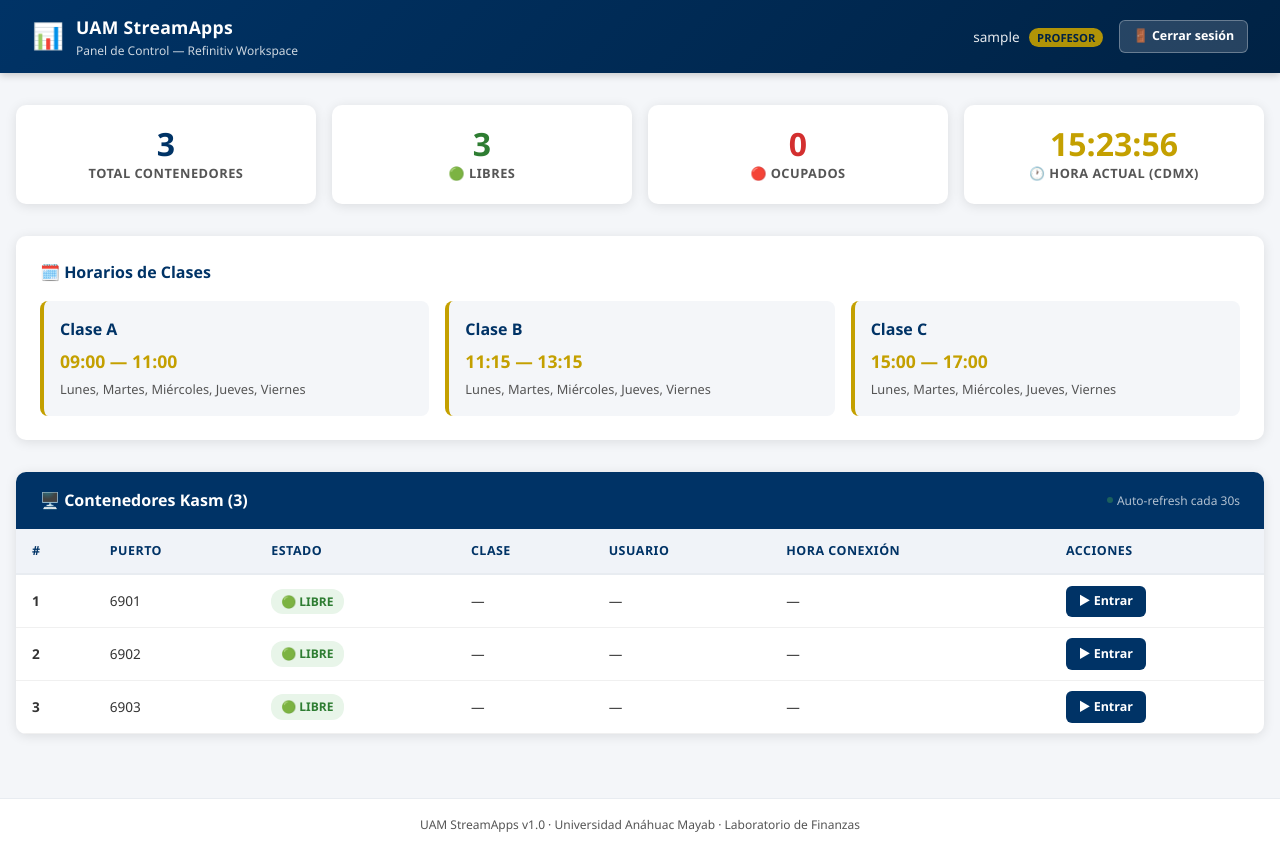
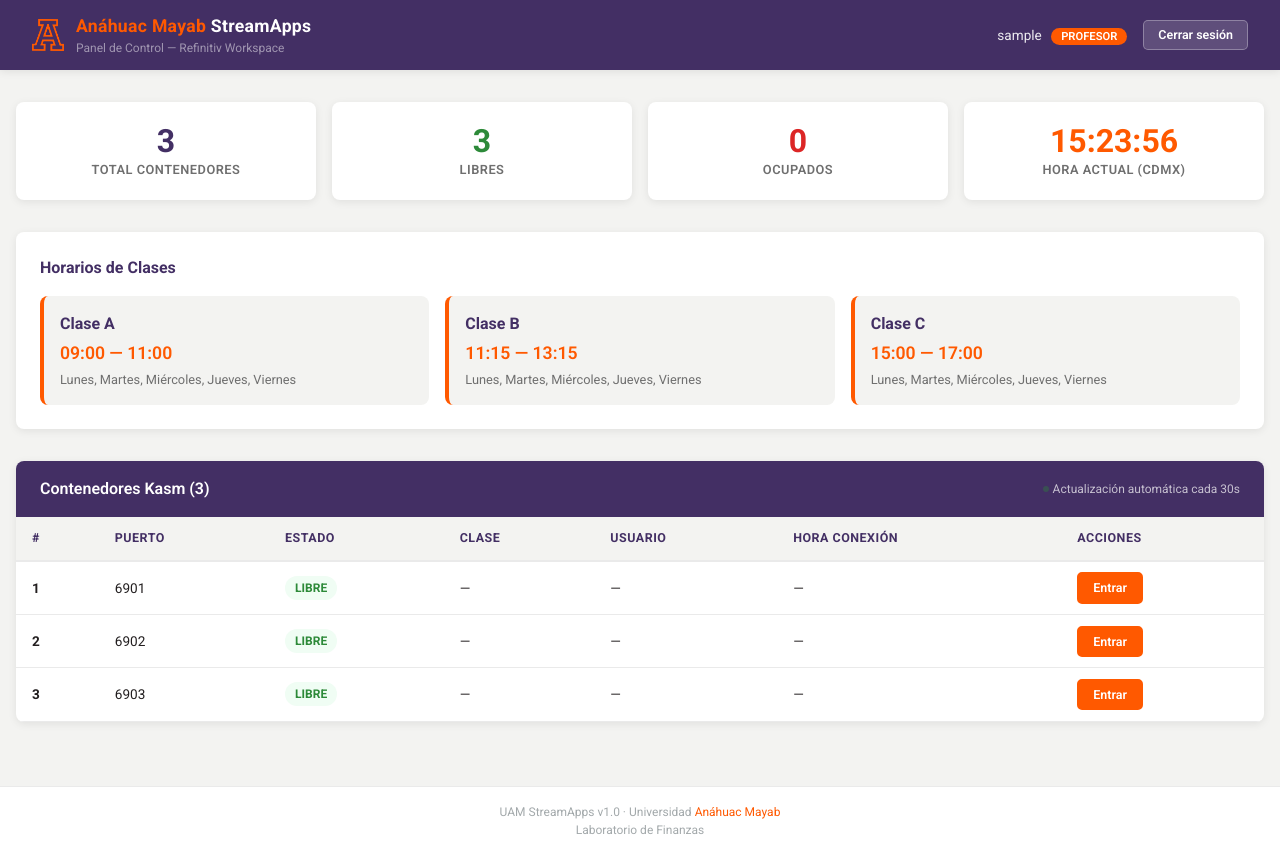
Before and after one commit to gvaldezr/uam-streamapps, a Flask app: page /dashboard in a window 1280 px wide. Before the commit the page ends 832 px from the top, so only its background shows below. Run offline with Flask 3, Linux system fonts and the light colour scheme; the visitor is signed in with stand-in values (Sample User, id 1).

Commit message:
feat: identidad Anáhuac Mayab, Nginx auth proxy, UI refinada

```diff
--- a/portal/static/style.css
+++ b/portal/static/style.css
@@ -1,29 +1,80 @@
 /* ============================================================
-   UAM StreamApps — Estilos base
-   Colores institucionales: Azul marino #003366, Dorado #C4A000
+   UAM StreamApps — Identidad Visual Anáhuac Mayab
+   Fuente de verdad: merida.anahuac.mx
+   Naranja #FF5900 | Púrpura #432F64 | Sharp-Bold + Roboto
+   Radius: 5px (botones) / 8px (cards) / 12px (modals)
    ============================================================ */
 
+@import url('https://fonts.googleapis.com/css2?family=Roboto:wght@300;400;500;600;700&display=swap');
+
+/* ---- Tokens de marca Anáhuac Mayab ---- */
 :root {
-    --azul-marino: #003366;
-    --azul-oscuro: #002244;
-    --azul-medio: #004488;
-    --dorado: #C4A000;
-    --dorado-claro: #D4B200;
-    --dorado-suave: #F5E6A3;
-    --gris-fondo: #f4f6f9;
-    --gris-claro: #e8ecf1;
-    --gris-texto: #555;
-    --blanco: #ffffff;
-    --rojo-error: #d32f2f;
-    --verde-ok: #2e7d32;
-    --verde-claro: #e8f5e9;
-    --rojo-claro: #fce4ec;
-    --sombra: 0 2px 12px rgba(0, 0, 0, 0.10);
-    --sombra-hover: 0 4px 20px rgba(0, 0, 0, 0.15);
-    --radio: 10px;
-    --transicion: all 0.2s ease;
+    --ana-primary: #FF5900;
+    --ana-primary-hover: #E04F00;
+    --ana-primary-light: #FFF6F1;
+    --ana-tertiary: #432F64;
+    --ana-tertiary-hover: #5D428C;
+    --ana-dark: #231F20;
+    --ana-gray: #6F6F6F;
+    --ana-gray-light: #F3F3F1;
+    --ana-inactive: #EAEAEA;
+    --ana-white: #FFFFFF;
+    --ana-black: #000000;
+    --ana-footer-gray: #A3A9AB;
+    --ana-error: #DC2626;
+    --ana-success: #2D8A39;
+    --ana-shadow: 0px 2px 8px rgba(0,0,0,0.08);
+    --ana-shadow-hover: 0px 4px 16px rgba(0,0,0,0.12);
+    --ana-radius-sm: 5px;
+    --ana-radius-md: 8px;
+    --ana-radius-lg: 12px;
+    --ana-radius-full: 9999px;
+    --ana-transition: all 0.2s ease;
 }
 
+/* ---- Dark Mode (prefers-color-scheme) ---- */
+@media (prefers-color-scheme: dark) {
+    :root {
+        --ana-dark: #F3F3F1;
+        --ana-gray: #A3A9AB;
+        --ana-gray-light: #1E1E1E;
+        --ana-inactive: #333333;
+        --ana-white: #121212;
+        --ana-primary-light: #2A1A10;
+        --ana-shadow: 0px 3px 8px rgba(0,0,0,0.6);
+        --ana-shadow-hover: 0px 6px 16px rgba(0,0,0,0.5);
+    }
+    body {
+        background: #0F0F0F;
+        color: #F3F3F1;
+    }
+    .login-card, .session-card, .stat-card, .table-card,
+    .horarios-panel, .horario-card {
+        background: #1E1E1E;
+    }
+    .form-group input {
+        background: #2A2A2A;
+        border-color: #444;
+        color: #F3F3F1;
+    }
+    .form-group input:focus {
+        border-color: var(--ana-primary);
+        box-shadow: 0 0 0 3px rgba(255,89,0,0.2);
+    }
+    thead th {
+        background: #2A2A2A;
+        color: var(--ana-primary);
+    }
+    tbody tr:hover {
+        background: #2A2A2A;
+    }
+    .footer {
+        background: #1E1E1E;
+        border-top-color: #333;
+    }
+}
+
+/* ---- Reset ---- */
 * {
     margin: 0;
     padding: 0;
@@ -31,11 +82,18 @@
 }
 
 body {
-    font-family: 'Segoe UI', -apple-system, BlinkMacSystemFont, 'Helvetica Neue', Arial, sans-serif;
-    background: var(--gris-fondo);
-    color: #333;
+    font-family: 'Roboto', -apple-system, BlinkMacSystemFont, 'Helvetica Neue', Arial, sans-serif;
+    background: var(--ana-gray-light);
+    color: var(--ana-dark);
     min-height: 100vh;
-    line-height: 1.6;
+    line-height: 1.5;
+    font-size: 16px;
+    font-weight: 400;
+}
+
+h1, h2, h3, h4, h5, h6 {
+    font-family: 'Roboto', sans-serif;
+    font-weight: 700;
 }
 
 /* ---- Layout general ---- */
@@ -57,13 +115,13 @@ body {
 /* ---- Header / Navbar ---- */
 
 .navbar {
-    background: linear-gradient(135deg, var(--azul-marino), var(--azul-oscuro));
-    color: var(--blanco);
+    background: var(--ana-tertiary);
+    color: #FFFFFF;
     padding: 0.8rem 2rem;
     display: flex;
     align-items: center;
     justify-content: space-between;
-    box-shadow: 0 2px 8px rgba(0,0,0,0.2);
+    box-shadow: var(--ana-shadow);
     position: sticky;
     top: 0;
     z-index: 100;
@@ -74,23 +132,31 @@ body {
     align-items: center;
     gap: 0.75rem;
     text-decoration: none;
-    color: var(--blanco);
+    color: #FFFFFF;
 }
 
 .navbar-brand .logo-icon {
-    font-size: 1.6rem;
+    width: 32px;
+    height: auto;
 }
 
 .navbar-brand h1 {
     font-size: 1.1rem;
-    font-weight: 600;
+    font-weight: 700;
     letter-spacing: 0.3px;
+    color: #FFFFFF;
+}
+
+.navbar-brand .brand-name {
+    color: var(--ana-primary);
+    font-weight: 700;
 }
 
 .navbar-brand .subtitle {
     font-size: 0.75rem;
-    opacity: 0.8;
+    opacity: 0.7;
     font-weight: 400;
+    color: rgba(255,255,255,0.7);
 }
 
 .navbar-right {
@@ -101,88 +167,89 @@ body {
 
 .navbar-user {
     font-size: 0.85rem;
-    opacity: 0.9;
+    color: rgba(255,255,255,0.9);
 }
 
 .navbar-user .rol-badge {
-    background: var(--dorado);
-    color: var(--azul-oscuro);
-    padding: 2px 8px;
-    border-radius: 12px;
+    background: var(--ana-primary);
+    color: #FFFFFF;
+    padding: 2px 10px;
+    border-radius: var(--ana-radius-full);
     font-size: 0.7rem;
-    font-weight: 700;
+    font-weight: 600;
     text-transform: uppercase;
     margin-left: 6px;
 }
 
 /* ---- Botones ---- */
+/* Jerarquía: Primary (naranja) > Secondary (outline) > Muted (gris) */
 
 .btn {
     display: inline-flex;
     align-items: center;
+    justify-content: center;
     gap: 0.4rem;
-    padding: 0.5rem 1.2rem;
+    padding: 10px 24px;
     border: none;
-    border-radius: 6px;
-    font-size: 0.85rem;
+    border-radius: var(--ana-radius-sm);
+    font-family: 'Roboto', sans-serif;
+    font-size: 0.9rem;
     font-weight: 600;
     cursor: pointer;
     text-decoration: none;
-    transition: var(--transicion);
+    transition: var(--ana-transition);
     white-space: nowrap;
+    line-height: 1.4;
 }
 
-.btn-primary {
-    background: var(--azul-marino);
-    color: var(--blanco);
+/* Primary: naranja sólido, texto blanco — acción principal */
+.btn-primary,
+.btn-gold {
+    background: var(--ana-primary);
+    color: #FFFFFF;
+    border: 2px solid var(--ana-primary);
+}
+.btn-primary:hover,
+.btn-gold:hover {
+    background: var(--ana-primary-hover);
+    border-color: var(--ana-primary-hover);
+    box-shadow: var(--ana-shadow-hover);
 }
 
-.btn-primary:hover {
-    background: var(--azul-medio);
-    box-shadow: var(--sombra-hover);
+/* Outline: borde naranja, fondo transparente — acción secundaria */
+.btn-outline {
+    background: transparent;
+    border: 2px solid var(--ana-primary);
+    color: var(--ana-primary);
+}
+.btn-outline:hover {
+    background: var(--ana-primary-light);
 }
 
-.btn-gold {
-    background: var(--dorado);
-    color: var(--azul-oscuro);
+/* Muted/Danger: gris sutil — acción destructiva (no compite con primary) */
+.btn-danger {
+    background: transparent;
+    border: 2px solid var(--ana-inactive);
+    color: var(--ana-gray);
+}
+.btn-danger:hover {
+    background: #FEF2F2;
+    border-color: var(--ana-error);
+    color: var(--ana-error);
 }
 
-.btn-gold:hover {
-    background: var(--dorado-claro);
-    box-shadow: var(--sombra-hover);
-}
-
-.btn-danger {
-    background: var(--rojo-error);
-    color: var(--blanco);
-}
-
-.btn-danger:hover {
-    background: #b71c1c;
-}
-
-.btn-outline {
-    background: transparent;
-    border: 2px solid var(--azul-marino);
-    color: var(--azul-marino);
-}
-
-.btn-outline:hover {
-    background: var(--azul-marino);
-    color: var(--blanco);
-}
-
+/* Small variant */
 .btn-sm {
-    padding: 0.35rem 0.8rem;
+    padding: 5px 14px;
     font-size: 0.78rem;
 }
 
+/* Logout en navbar */
 .btn-logout {
     background: rgba(255,255,255,0.15);
-    color: var(--blanco);
+    color: #FFFFFF;
     border: 1px solid rgba(255,255,255,0.3);
 }
-
 .btn-logout:hover {
     background: rgba(255,255,255,0.25);
 }
@@ -362,59 +437,59 @@ body {
 }
 
 .stat-card {
-    background: var(--blanco);
-    border-radius: var(--radio);
+    background: var(--ana-white);
+    border-radius: var(--ana-radius-md);
     padding: 1.25rem;
-    box-shadow: var(--sombra);
+    box-shadow: var(--ana-shadow);
     text-align: center;
-    transition: var(--transicion);
+    transition: var(--ana-transition);
 }
 
 .stat-card:hover {
-    box-shadow: var(--sombra-hover);
+    box-shadow: var(--ana-shadow-hover);
     transform: translateY(-2px);
 }
 
 .stat-card .stat-number {
     font-size: 2rem;
     font-weight: 800;
-    color: var(--azul-marino);
+    color: var(--ana-tertiary);
     line-height: 1.2;
 }
 
 .stat-card .stat-label {
     font-size: 0.8rem;
-    color: var(--gris-texto);
+    color: var(--ana-gray);
     text-transform: uppercase;
     letter-spacing: 0.5px;
     font-weight: 600;
 }
 
 .stat-card.libre .stat-number {
-    color: var(--verde-ok);
+    color: var(--ana-success);
 }
 
 .stat-card.ocupado .stat-number {
-    color: var(--rojo-error);
+    color: var(--ana-error);
 }
 
 .stat-card.dorado .stat-number {
-    color: var(--dorado);
+    color: var(--ana-primary);
 }
 
 /* ---- Tabla de contenedores ---- */
 
 .table-card {
-    background: var(--blanco);
-    border-radius: var(--radio);
-    box-shadow: var(--sombra);
+    background: var(--ana-white);
+    border-radius: var(--ana-radius-md);
+    box-shadow: var(--ana-shadow);
     overflow: hidden;
     margin-bottom: 2rem;
 }
 
 .table-card-header {
-    background: var(--azul-marino);
-    color: var(--blanco);
+    background: var(--ana-tertiary);
+    color: #FFFFFF;
     padding: 1rem 1.5rem;
     display: flex;
     align-items: center;
@@ -436,27 +511,27 @@ table {
 }
 
 thead th {
-    background: #f0f3f8;
+    background: var(--ana-gray-light);
     padding: 0.75rem 1rem;
     text-align: left;
     font-size: 0.78rem;
     font-weight: 700;
-    color: var(--azul-marino);
+    color: var(--ana-tertiary);
     text-transform: uppercase;
     letter-spacing: 0.5px;
-    border-bottom: 2px solid var(--gris-claro);
+    border-bottom: 2px solid var(--ana-inactive);
     white-space: nowrap;
 }
 
 tbody td {
     padding: 0.65rem 1rem;
     font-size: 0.85rem;
-    border-bottom: 1px solid #f0f0f0;
+    border-bottom: 1px solid var(--ana-inactive);
     vertical-align: middle;
 }
 
 tbody tr:hover {
-    background: #f8f9fc;
+    background: var(--ana-primary-light);
 }
 
 .estado-badge {
@@ -464,34 +539,34 @@ tbody tr:hover {
     align-items: center;
     gap: 4px;
     padding: 3px 10px;
-    border-radius: 12px;
+    border-radius: var(--ana-radius-full);
     font-size: 0.75rem;
     font-weight: 700;
     text-transform: uppercase;
 }
 
 .estado-libre {
-    background: var(--verde-claro);
-    color: var(--verde-ok);
+    background: #F0FDF4;
+    color: var(--ana-success);
 }
 
 .estado-ocupado {
-    background: var(--rojo-claro);
-    color: var(--rojo-error);
+    background: #FEF2F2;
+    color: var(--ana-error);
 }
 
 /* ---- Horarios panel ---- */
 
 .horarios-panel {
-    background: var(--blanco);
-    border-radius: var(--radio);
-    box-shadow: var(--sombra);
+    background: var(--ana-white);
+    border-radius: var(--ana-radius-md);
+    box-shadow: var(--ana-shadow);
     padding: 1.5rem;
     margin-bottom: 2rem;
 }
 
 .horarios-panel h3 {
-    color: var(--azul-marino);
+    color: var(--ana-tertiary);
     font-size: 1rem;
     margin-bottom: 1rem;
     display: flex;
@@ -506,27 +581,27 @@ tbody tr:hover {
 }
 
 .horario-item {
-    background: var(--gris-fondo);
-    border-radius: 8px;
+    background: var(--ana-gray-light);
+    border-radius: var(--ana-radius-md);
     padding: 1rem;
-    border-left: 4px solid var(--dorado);
+    border-left: 4px solid var(--ana-primary);
 }
 
 .horario-item .clase-nombre {
     font-weight: 700;
-    color: var(--azul-marino);
+    color: var(--ana-tertiary);
     margin-bottom: 0.25rem;
 }
 
 .horario-item .clase-hora {
     font-size: 1.1rem;
     font-weight: 600;
-    color: var(--dorado);
+    color: var(--ana-primary);
 }
 
 .horario-item .clase-dias {
     font-size: 0.8rem;
-    color: var(--gris-texto);
+    color: var(--ana-gray);
     margin-top: 0.25rem;
 }
 
@@ -594,9 +669,9 @@ tbody tr:hover {
     text-align: center;
     padding: 1rem;
     font-size: 0.75rem;
-    color: var(--gris-texto);
-    border-top: 1px solid var(--gris-claro);
-    background: var(--blanco);
+    color: var(--ana-footer-gray);
+    border-top: 1px solid var(--ana-inactive);
+    background: var(--ana-white);
 }
 
 /* ---- Refresh indicator ---- */
@@ -613,7 +688,7 @@ tbody tr:hover {
     width: 6px;
     height: 6px;
     border-radius: 50%;
-    background: #4caf50;
+    background: var(--ana-success);
     animation: pulse 2s ease-in-out infinite;
 }
 
--- a/portal/templates/dashboard.html
+++ b/portal/templates/dashboard.html
@@ -3,7 +3,7 @@
 <head>
     <meta charset="UTF-8">
     <meta name="viewport" content="width=device-width, initial-scale=1.0">
-    <title>UAM StreamApps — Dashboard</title>
+    <title>UAM StreamApps — Panel de Control</title>
     <link rel="stylesheet" href="{{ url_for('static', filename='style.css') }}">
 </head>
 <body>
@@ -11,9 +11,9 @@
         <!-- Navbar -->
         <nav class="navbar">
             <a href="{{ url_for('dashboard') }}" class="navbar-brand">
-                <span class="logo-icon">📊</span>
+                <img src="{{ url_for('static', filename='distintivo.png') }}" alt="Anáhuac" class="logo-icon">
                 <div>
-                    <h1>UAM StreamApps</h1>
+                    <h1><span class="brand-name">Anáhuac Mayab</span> StreamApps</h1>
                     <div class="subtitle">Panel de Control — Refinitiv Workspace</div>
                 </div>
             </a>
@@ -23,7 +23,7 @@
                     <span class="rol-badge">Profesor</span>
                 </div>
                 <a href="{{ url_for('logout') }}" class="btn btn-logout btn-sm">
-                    🚪 Cerrar sesión
+                    Cerrar sesión
                 </a>
             </div>
         </nav>
@@ -35,7 +35,6 @@
                 {% if messages %}
                     {% for category, message in messages %}
                         <div class="alert alert-{{ category }}">
-                            {% if category == 'error' %}⚠️{% elif category == 'success' %}✅{% else %}ℹ️{% endif %}
                             {{ message }}
                         </div>
                     {% endfor %}
@@ -50,21 +49,21 @@
                 </div>
                 <div class="stat-card libre">
                     <div class="stat-number" id="stat-libres">{{ libres }}</div>
-                    <div class="stat-label">🟢 Libres</div>
+                    <div class="stat-label">Libres</div>
                 </div>
                 <div class="stat-card ocupado">
                     <div class="stat-number" id="stat-ocupados">{{ ocupados }}</div>
-                    <div class="stat-label">🔴 Ocupados</div>
+                    <div class="stat-label">Ocupados</div>
                 </div>
                 <div class="stat-card dorado">
                     <div class="stat-number" id="stat-hora">{{ hora_actual[-8:] }}</div>
-                    <div class="stat-label">🕐 Hora Actual (CDMX)</div>
+                    <div class="stat-label">Hora Actual (CDMX)</div>
                 </div>
             </div>
 
             <!-- Horarios de clases -->
             <div class="horarios-panel">
-                <h3>🗓️ Horarios de Clases</h3>
+                <h3>Horarios de Clases</h3>
                 <div class="horarios-grid">
                     {% for cid, info in clases_info.items() %}
                     <div class="horario-item">
@@ -79,10 +78,10 @@
             <!-- Tabla de contenedores -->
             <div class="table-card">
                 <div class="table-card-header">
-                    <h2>🖥️ Contenedores Kasm ({{ total }})</h2>
+                    <h2>Contenedores Kasm ({{ total }})</h2>
                     <div class="refresh-indicator">
                         <span class="refresh-dot"></span>
-                        Auto-refresh cada 30s
+                        Actualización automática cada 30s
                     </div>
                 </div>
                 <div class="table-responsive">
@@ -105,9 +104,9 @@
                                 <td>{{ c.puerto }}</td>
                                 <td>
                                     {% if c.estado == "libre" %}
-                                        <span class="estado-badge estado-libre">🟢 Libre</span>
+                                        <span class="estado-badge estado-libre">Libre</span>
                                     {% else %}
-                                        <span class="estado-badge estado-ocupado">🔴 Ocupado</span>
+                                        <span class="estado-badge estado-ocupado">Ocupado</span>
                                     {% endif %}
                                 </td>
                                 <td>{{ c.clase or '—' }}</td>
@@ -116,13 +115,13 @@
                                 <td>
                                     <a href="{{ url_for('profesor_entrar', container_id=c.id) }}"
                                        class="btn btn-primary btn-sm" title="Entrar al contenedor">
-                                        ▶ Entrar
+                                        Entrar
                                     </a>
                                     {% if c.estado == "ocupado" %}
                                     <form method="POST" action="{{ url_for('liberar', container_id=c.id) }}"
                                           style="display: inline;" onsubmit="return confirm('¿Liberar contenedor {{ c.id }}?')">
                                         <button type="submit" class="btn btn-danger btn-sm" title="Liberar contenedor">
-                                            ✕ Liberar
+                                            Liberar
                                         </button>
                                     </form>
                                     {% endif %}
@@ -137,7 +136,7 @@
 
         <!-- Footer -->
         <footer class="footer">
-            UAM StreamApps v1.0 · Universidad Anáhuac Mayab · Laboratorio de Finanzas
+            UAM StreamApps v1.0 · Universidad <span style="color: var(--ana-primary);">Anáhuac Mayab</span><br>Laboratorio de Finanzas
         </footer>
     </div>
 
@@ -151,24 +150,22 @@
                 if (!res.ok) return;
                 const data = await res.json();
 
-                // Update stats
                 document.getElementById('stat-libres').textContent = data.libres;
                 document.getElementById('stat-ocupados').textContent = data.ocupados;
                 document.getElementById('stat-total').textContent = data.total;
                 document.getElementById('stat-hora').textContent = data.hora_actual.slice(-8);
 
-                // Update table
                 const tbody = document.getElementById('tbody-contenedores');
                 let html = '';
                 data.contenedores.forEach(c => {
                     const estadoBadge = c.estado === 'libre'
-                        ? '<span class="estado-badge estado-libre">🟢 Libre</span>'
-                        : '<span class="estado-badge estado-ocupado">🔴 Ocupado</span>';
+                        ? '<span class="estado-badge estado-libre">Libre</span>'
+                        : '<span class="estado-badge estado-ocupado">Ocupado</span>';
 
                     const liberarBtn = c.estado === 'ocupado'
                         ? `<form method="POST" action="/liberar/${c.id}" style="display:inline;"
                                onsubmit="return confirm('¿Liberar contenedor ${c.id}?')">
-                               <button type="submit" class="btn btn-danger btn-sm">✕ Liberar</button>
+                               <button type="submit" class="btn btn-danger btn-sm">Liberar</button>
                            </form>`
                         : '';
 
@@ -180,7 +177,7 @@
                         <td>${c.usuario || '—'}</td>
                         <td>${c.hora_conexion || '—'}</td>
                         <td>
-                            <a href="/profesor/entrar/${c.id}" class="btn btn-primary btn-sm">▶ Entrar</a>
+                            <a href="/profesor/entrar/${c.id}" class="btn btn-primary btn-sm">Entrar</a>
                             ${liberarBtn}
                         </td>
                     </tr>`;
@@ -192,7 +189,6 @@
             }
         }
 
-        // Refresh cada 30 segundos
         setInterval(refreshData, 30000);
     </script>
 </body>
```
Also changed, not shown: other parts of portal/static/style.css (+68 -60 lines), portal/templates/login.html (+11 -13 lines), portal/templates/session.html (+20 -17 lines), portal/static/distintivo.png (added).
